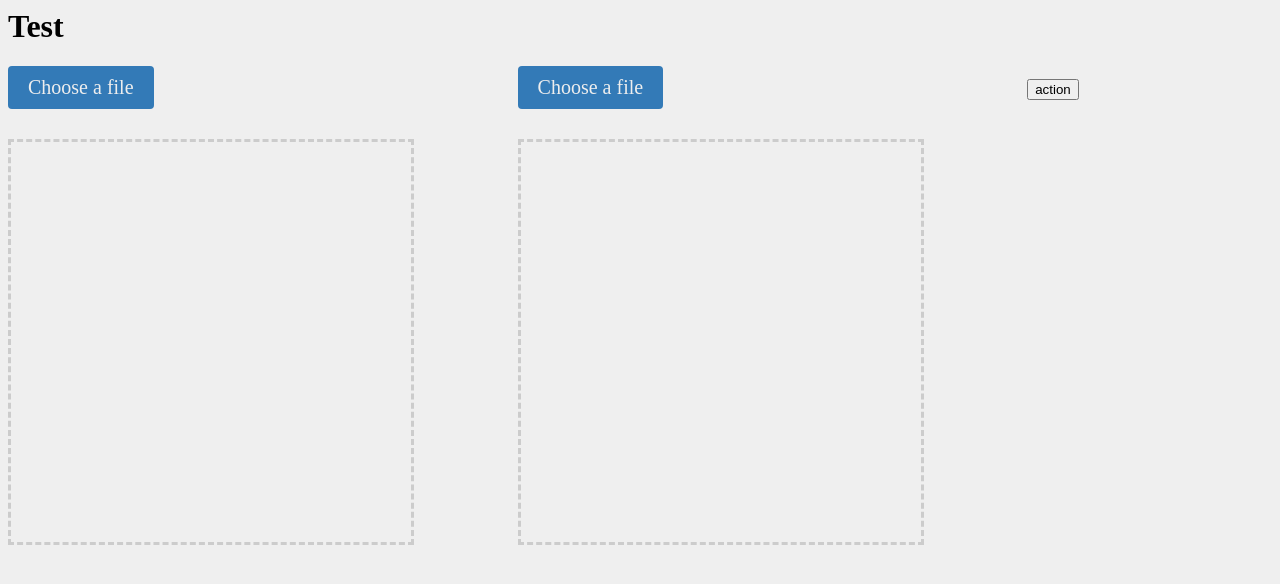
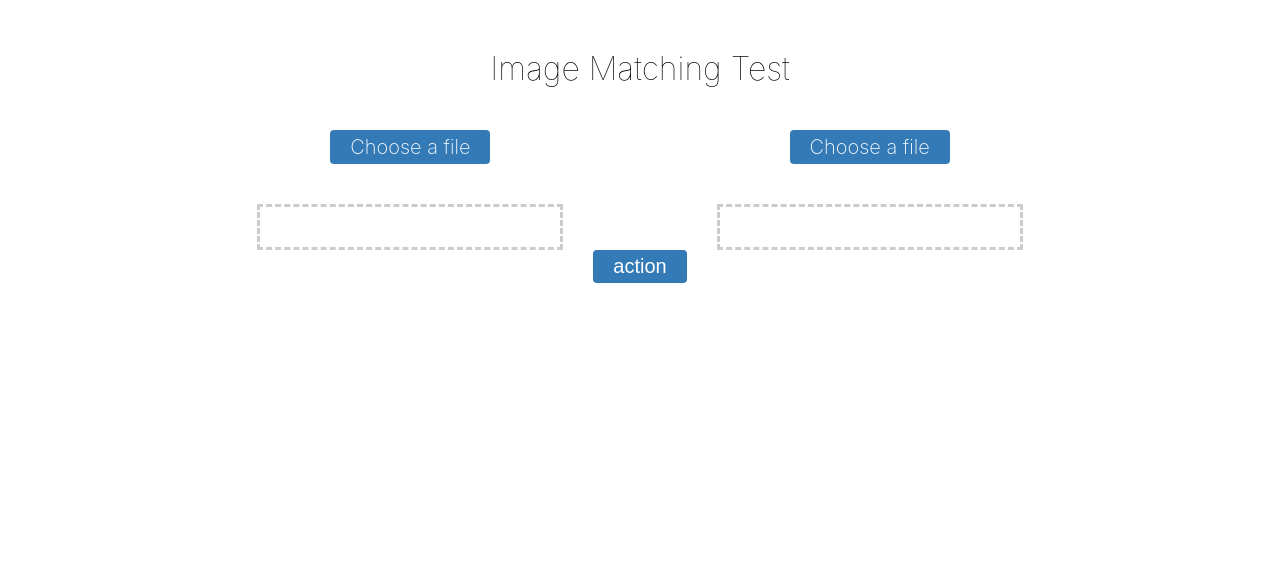
Before and after one commit to geekplux/image-match, a website: page index.html in a window 1280 px wide. Drawn offline with Linux system fonts and the light colour scheme.

Commit message:
improve index.html style

```diff
--- a/index.html
+++ b/index.html
@@ -1,9 +1,10 @@
 <html>
   <head>
-    <title>Test</title>
+    <title>Image Matching Test</title>
   </head>
   <body>
-    <h1>Test</h1>
+    <h1 class="title">Image Matching Test</h1>
+    <div class="container">
       <div class="file-input-wrap">
         <input id="fileInput1" class="file-input" type="file" accept="image/png,image/gif,image/jpeg" />
         <label for="fileInput1">Choose a file</label>
@@ -18,24 +19,48 @@
           <img id="preview2" />
         </div>
       </div>
+    </div>
     <button class="btn btn-action">action</button>
+    <p id="result" class="result"></p>
   </body>
 
   <style>
    body {
-     background-color: #efefef;
+     -webkit-font-smoothing: antialiased;
+     -moz-osx-font-smoothing: grayscale;
+     font-family: -apple-system,BlinkMacSystemFont,"Segoe UI",Roboto,Oxygen,Ubuntu,Cantarell,"Open Sans","Helvetica Neue",sans-serif;
+     -moz-font-feature-settings: "liga" on;
+     display: flex;
+     flex-direction: column;
+     align-items: center;
+   }
+
+   h1.title {
+     padding: 20px 0;
+     font-weight: lighter;
+   }
+
+   .container {
+     width: 100%;
+     display: flex;
+     flex-direction: row;
+     justify-content: center;
    }
 
    .file-input-wrap {
      display: inline-block;
-     width: 40%;
+     width: 30%;
+     padding: 0 40px;
+     text-align: center;
    }
 
    .preview-wrap {
      position: relative;
-     margin-top: 30px;
-     width: 400px;
-     height: 400px;
+     margin: 40px auto 0 auto;
+     width: 100%;
+     height: 50%;
+     max-width: 300px;
+     max-height: 300px;
      border: 3px dashed #ccc;
    }
 
@@ -45,8 +70,9 @@
      bottom: 0;
      left: 0;
      right: 0;
-     max-width: 400px;
-     max-height: 400px;
+     border: 0;
+     max-width: 100%;
+     max-height: 100%;
    }
 
 
@@ -61,10 +87,10 @@
 
    .file-input + label {
      display: inline-block;
-     padding: 10px 20px;
+     padding: 5px 20px;
      font-size: 1.25em;
-     font-weight: 400;
-     color: #eee;
+     font-weight: 200;
+     color: white;
      background-color: #337ab7;
      border-radius: 4px;
      cursor: pointer;
@@ -74,6 +100,28 @@
    .file-input + label:hover {
      background-color: #286090;
    }
+
+   .btn-action {
+     outline: none;
+     margin: 40px 0 20px 0;
+     padding: 5px 20px;
+     font-size: 1.25em;
+     font-weight: 200;
+     color: white;
+     border: 0;
+     border-radius: 4px;
+     background-color: #337ab7;
+     cursor: pointer;
+   }
+   .btn-action:hover {
+     background-color: #286090;
+   }
+
+   .result {
+     font-size: 1.5em;
+     font-weight: 200;
+   }
+
   </style>
 
   <script>
@@ -99,7 +147,7 @@
        var img1 = document.getElementById('preview1');
        var img2 = document.getElementById('preview2');
        var similarity = imgMatch.compare(img1.src, img2.src, function (similarity) {
-         console.log(similarity);
+         document.getElementById('result').innerHTML = 'SAD: ' + similarity;
        });
      };
    })();
```
Lines whose indentation alone changed are shown as unchanged.
